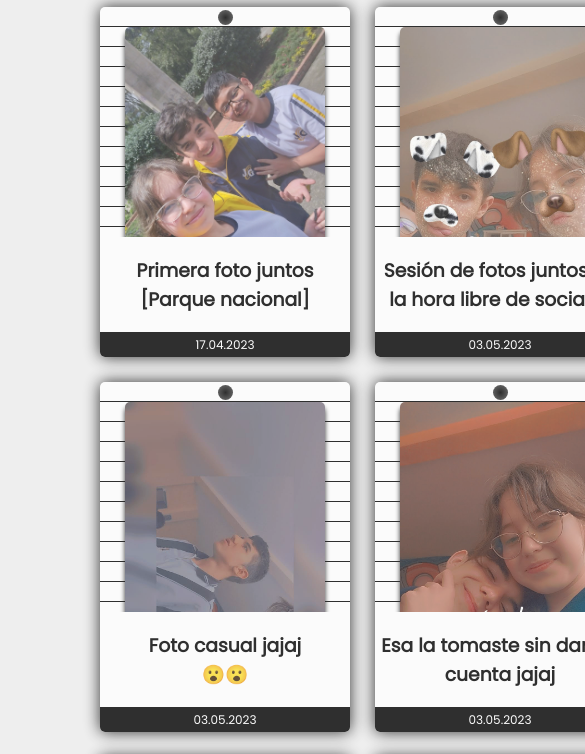
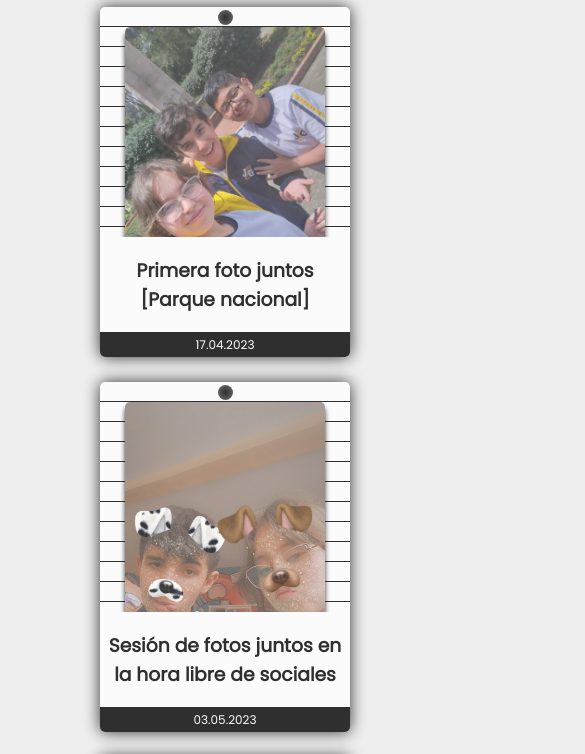
Before and after one commit to iSqmu/ouryearmoments.github.io, a plain HTML site: page index.html in a window 390 px wide. Shown: the part 78-832 px from the top of the page, 585 px wide, since content can reach past the window. Drawn offline with Linux system fonts and the light colour scheme; a script that the page names is missing.

Commit message:
Update main.css

```diff
--- a/main.css
+++ b/main.css
@@ -123,3 +123,23 @@ background-image:  repeating-linear-gradient(0deg, #000000, #000000 1px, #ffffff
     color: rgb(175, 175, 255);
     text-decoration: underline;
 }
+
+@media (max-width: 1200px) {
+    .container {
+        grid-template-columns: repeat(3, 1fr);
+    }
+}
+
+@media (max-width: 1000px) {
+    .container {
+        grid-template-columns: repeat(2, 1fr);
+    }
+}
+
+@media (max-width: 700px){
+    .container {
+       display: flex;
+       justify-content: center;
+       flex-direction: column;
+    }
+}
```
